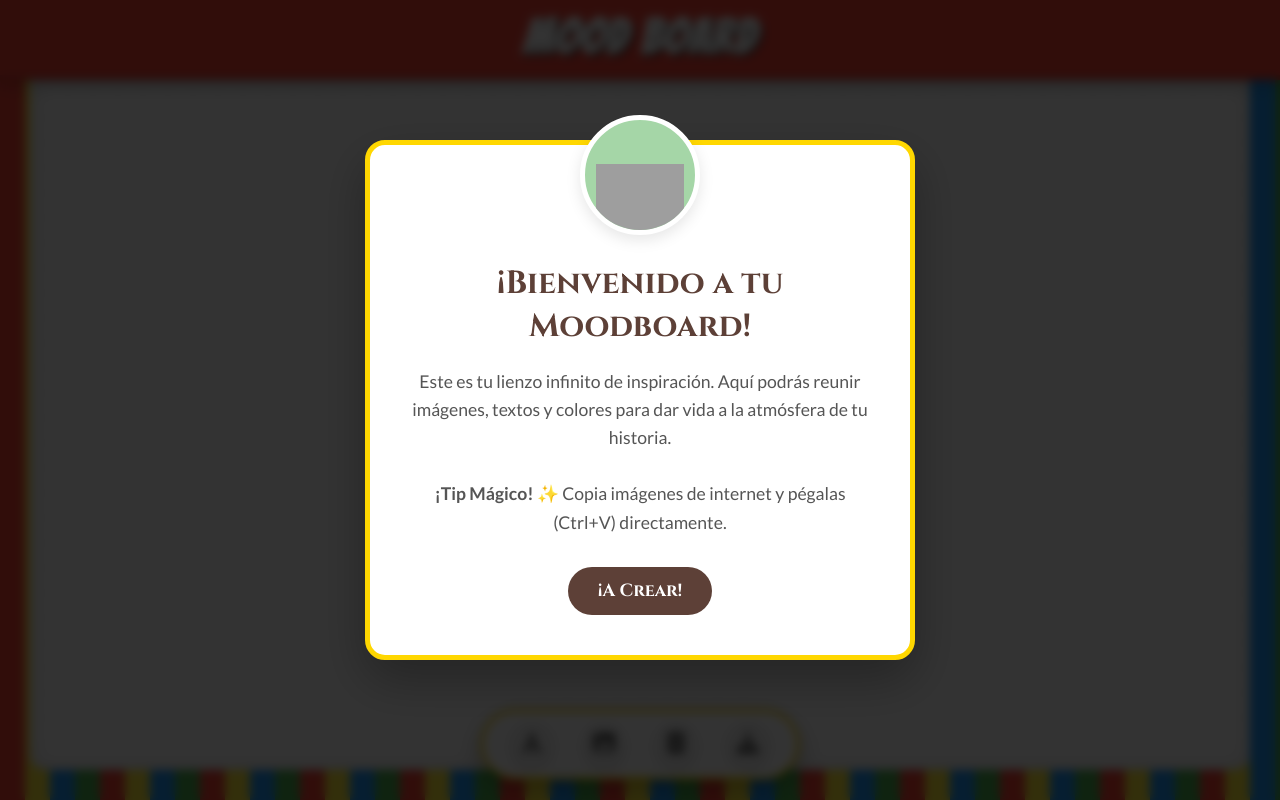
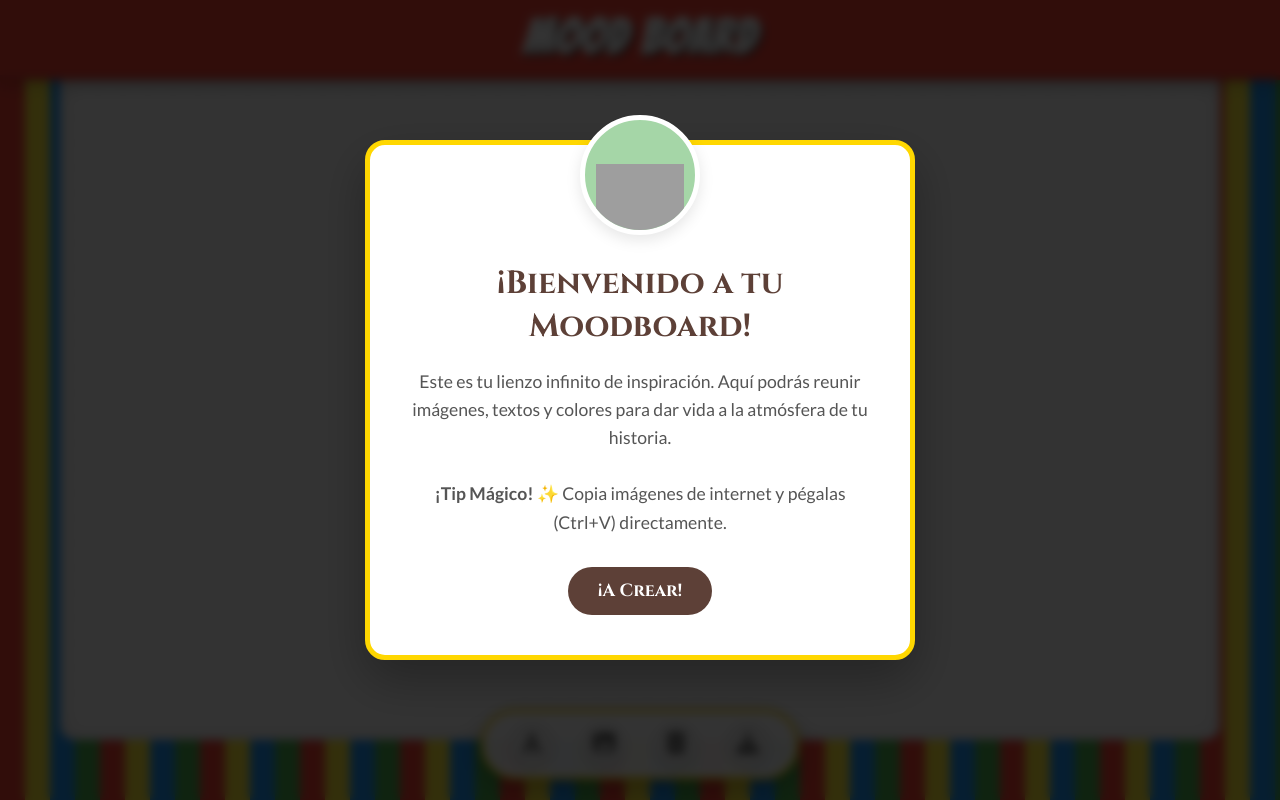
Before and after one commit to libroalbum/mooboard, a plain HTML site: page index.html in a window 1280 px wide. Drawn offline with nearby package versions, Linux system fonts and the light colour scheme; grey boxes are pictures that could not be loaded.

Commit message:
Update index.html

```diff
--- a/index.html
+++ b/index.html
@@ -46,17 +46,17 @@
 
             /* Usamos flex para organizar Header - Canvas - Toolbar */
             display: flex; flex-direction: column;
-            /* AJUSTE: Padding aumentado a 30px para igualar visualmente al header */
-            padding: 30px;
+            /* AJUSTE: Padding duplicado a 60px para bordes más anchos */
+            padding: 60px;
             padding-top: 0; /* El header maneja la parte superior */
         }
 
         /* --- ENCABEZADO (HEADER) ROJO --- */
         #mat-header {
             background-color: var(--mat-red);
-            /* AJUSTE: Compensar el nuevo padding de 30px */
-            width: calc(100% + 60px);
-            margin-left: -30px;
+            /* AJUSTE: Compensar el nuevo padding de 60px */
+            width: calc(100% + 120px);
+            margin-left: -60px;
             height: 80px; /* Altura visual similar al nuevo borde lateral */
             display: flex; align-items: center; justify-content: center;
             border-bottom: 5px solid rgba(0,0,0,0.1);
```
